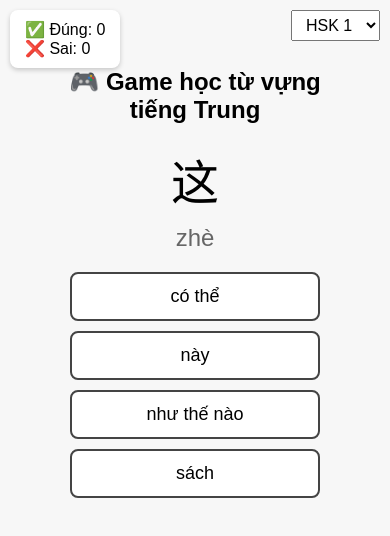
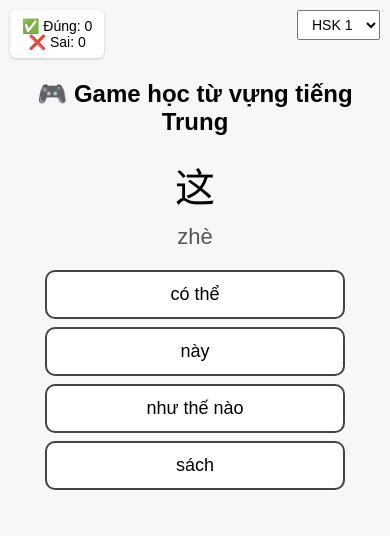
Before and after one commit to bangkenda/my-website, a plain HTML site: page 学习中文/Game.html in a window 390 px wide. Drawn offline with Linux system fonts and the light colour scheme.

Commit message:
feat: responsive design

```diff
--- a/学习中文/Game.html
+++ b/学习中文/Game.html
@@ -2,13 +2,19 @@
 <html lang="zh">
 <head>
   <meta charset="UTF-8" />
+  <meta name="viewport" content="width=device-width, initial-scale=1.0" />
   <title>Game học từ vựng tiếng Trung</title>
   <style>
+    * {
+      box-sizing: border-box;
+    }
+
     body {
       font-family: Arial, sans-serif;
       background: #f7f7f7;
       text-align: center;
-      padding: 40px;
+      padding: 20px;
+      margin: 0;
     }
 
     #scoreboard {
@@ -16,42 +22,50 @@
       top: 10px;
       left: 10px;
       background-color: #fff;
-      padding: 10px 15px;
-      border-radius: 8px;
-      box-shadow: 0 2px 5px rgba(0, 0, 0, 0.2);
-      font-size: 16px;
-      text-align: left;
+      padding: 8px 12px;
+      border-radius: 6px;
+      box-shadow: 0 1px 3px rgba(0, 0, 0, 0.2);
+      font-size: 14px;
+      z-index: 1000;
     }
 
     #levelSelector {
       position: fixed;
       top: 10px;
       right: 10px;
-      font-size: 16px;
+      font-size: 14px;
       padding: 5px 10px;
+      z-index: 1000;
+    }
+
+    h2 {
+      font-size: 24px;
+      margin-top: 60px;
     }
 
     #hanzi {
-      font-size: 48px;
-      margin-bottom: 10px;
+      font-size: 40px;
+      margin: 10px 0;
     }
 
     #pinyin {
-      font-size: 24px;
+      font-size: 22px;
       margin-bottom: 20px;
-      color: #666;
+      color: #555;
     }
 
     .option {
       display: block;
-      margin: 10px auto;
-      padding: 12px 20px;
-      width: 250px;
+      margin: 8px auto;
+      padding: 12px;
+      width: 90%;
+      max-width: 300px;
       background-color: #fff;
       border: 2px solid #444;
-      border-radius: 8px;
+      border-radius: 10px;
       font-size: 18px;
       cursor: pointer;
+      transition: background 0.2s;
     }
 
     .correct {
@@ -66,9 +80,9 @@
 
     #next {
       margin-top: 20px;
-      display: none;
       padding: 10px 20px;
       font-size: 16px;
+      display: none;
     }
   </style>
 </head>
@@ -181,7 +195,7 @@
       currentScript = script;
     }
 
-    // Load mặc định HSK1
+    // Tải HSK1 khi khởi động
     window.onload = () => {
       changeLevel(1);
     };
```
